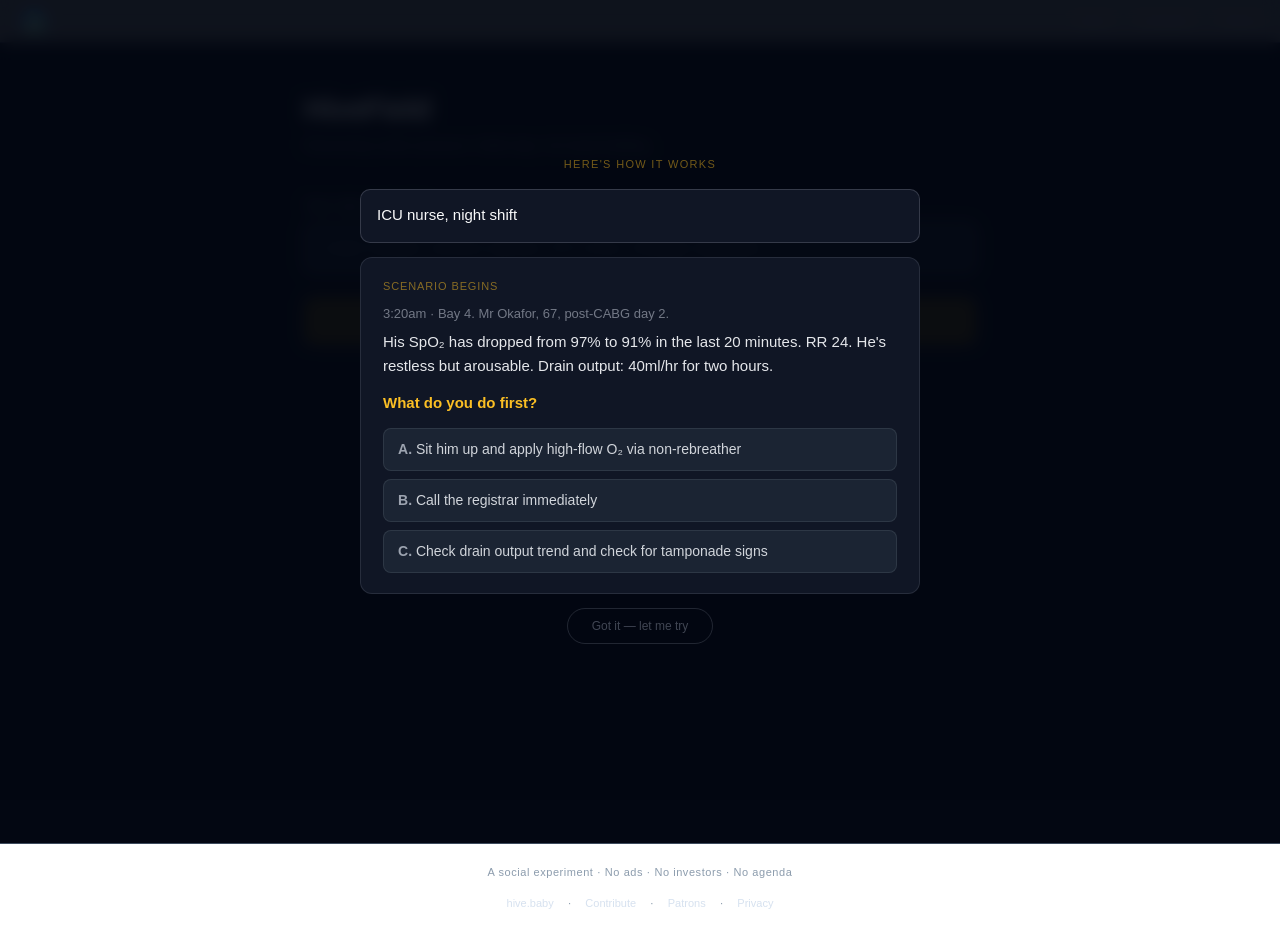
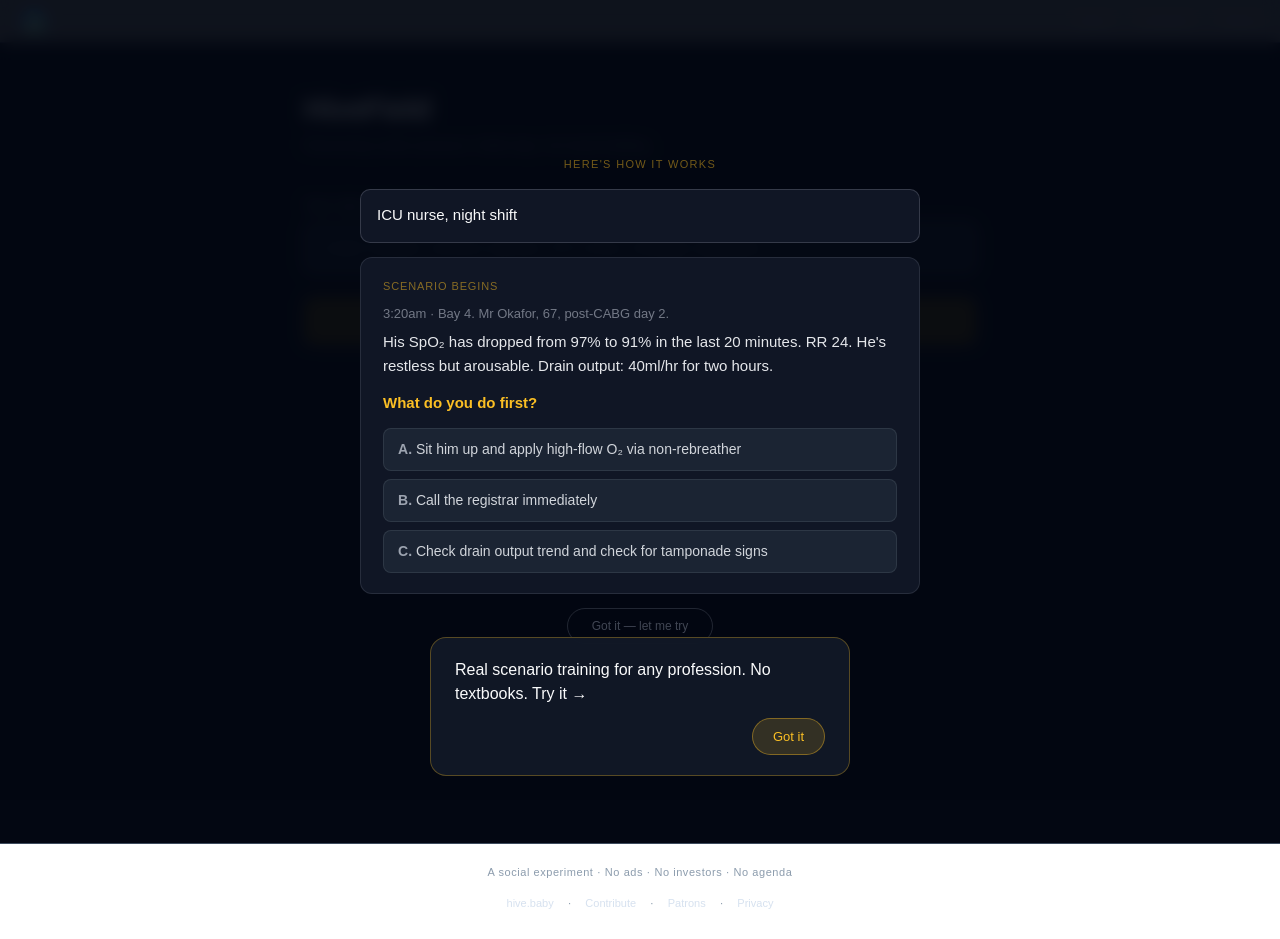
Before and after one commit to saggarsonny-boop/hive-field, a Next.js app: page / in a window 1280 px wide. Built offline with nearby package versions, Linux system fonts and the light colour scheme.

Commit message:
feat: add first-visit card (hive_welcomed_field)

```diff
--- a/app/page.tsx
+++ b/app/page.tsx
@@ -2,6 +2,7 @@
 
 import { useState } from "react";
 import AutoDemo from "@/components/AutoDemo";
+import FirstVisitCard from "@/components/FirstVisitCard";
 
 type Branch = {
   id: string;
@@ -117,6 +118,7 @@ export default function HiveField() {
   return (
     <main className="min-h-screen bg-gray-950 text-white flex flex-col items-center justify-start px-4 py-12">
       <AutoDemo />
+      <FirstVisitCard />
       <div className="w-full max-w-2xl">
         <h1 className="text-3xl font-bold tracking-tight mb-2">HiveField</h1>
         <p className="text-gray-500 text-sm mb-10">Reasoning under pressure. Multi-step. No hand-holding.</p>
--- /dev/null
+++ b/components/FirstVisitCard.tsx
@@ -0,0 +1,21 @@
+'use client'
+import { useEffect, useState } from 'react'
+
+const KEY = 'hive_welcomed_field'
+
+export default function FirstVisitCard() {
+  const [visible, setVisible] = useState(false)
+  useEffect(() => { if (!localStorage.getItem(KEY)) setVisible(true) }, [])
+  if (!visible) return null
+  const dismiss = () => { localStorage.setItem(KEY, '1'); setVisible(false) }
+  return (
+    <div onClick={dismiss} style={{ position:'fixed',inset:0,zIndex:200,display:'flex',alignItems:'flex-end',justifyContent:'center',padding:'24px',pointerEvents:'auto' }}>
+      <div onClick={e => e.stopPropagation()} style={{ background:'rgba(17,24,39,0.97)',border:'1px solid rgba(251,191,36,0.3)',borderRadius:'16px',padding:'20px 24px',maxWidth:'420px',width:'100%',display:'flex',flexDirection:'column',gap:'12px' }}>
+        <p style={{ margin:0,fontSize:'16px',color:'#f9fafb',lineHeight:'1.5' }}>
+          Real scenario training for any profession. No textbooks. Try it →
+        </p>
+        <button onClick={dismiss} style={{ alignSelf:'flex-end',background:'rgba(251,191,36,0.15)',border:'1px solid rgba(251,191,36,0.4)',borderRadius:'100px',padding:'8px 20px',color:'#fbbf24',fontSize:'13px',fontFamily:'inherit',cursor:'pointer' }}>Got it</button>
+      </div>
+    </div>
+  )
+}
```
